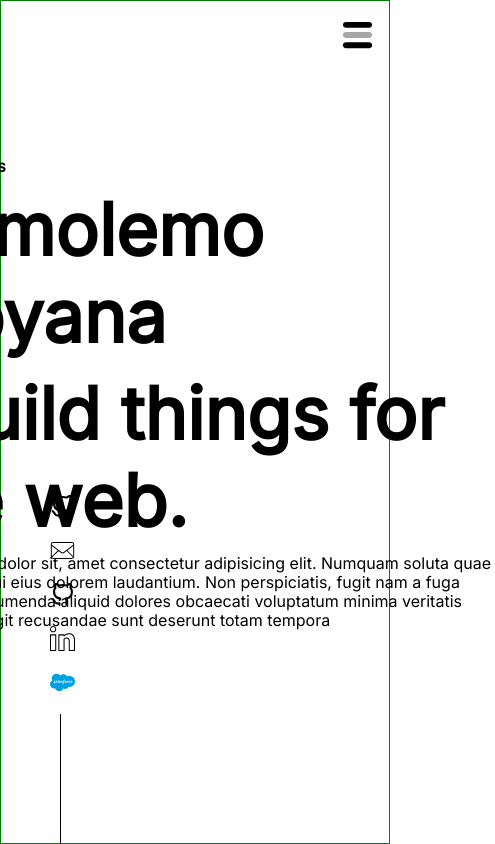
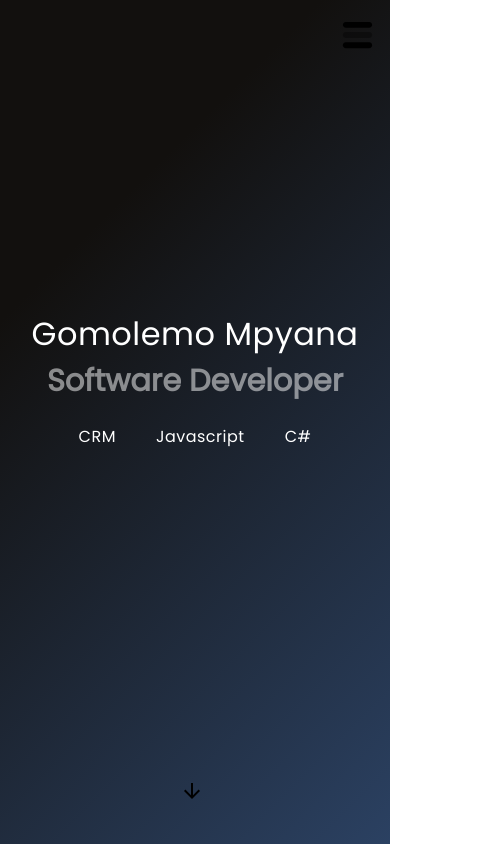
Before and after one commit to Geraldprojects/gomo-portfolio, a React (Create React App) app: page / in a window 390 px wide. Shown: the whole page, 495 px wide, since content can reach past the window. Built offline with nearby package versions, Linux system fonts and the light colour scheme.

Commit message:
Updated HomeV2 page

```diff
--- a/src/App.css
+++ b/src/App.css
@@ -4,7 +4,6 @@
   display: flex;
   justify-content: flex-end;
   align-items: center;
-
 }
 
 .Menu-list {
@@ -12,7 +11,8 @@
   display: flex;
   justify-content: flex-end;
   padding-right: 10px;
-  font-weight: bold;
+
+  color: #fff;
 }
 .Menu-list li {
   margin: 20px;
@@ -39,9 +39,12 @@
   display: none;
 }
 
-
-
 @media only screen and (max-width: 600px) {
+  .Menu {
+    height: 100%;
+    overflow-x: hidden;
+    overflow-y: hidden;
+  }
   .Menu-list li {
     margin: 10px 0;
   }
@@ -65,42 +68,24 @@
     justify-content: center;
     flex-direction: column;
     text-align: center;
-    padding: 10px;
     width: 100%;
-    height: 100vh;
-    margin: 25px;
-    z-index: 99;
-    background-color: #fff;
+    height: 100%;
+    backdrop-filter: blur(14px);
+    color: #fff;
+    font-weight: 300;
   }
-  .Menu-list.open li{
+  .Menu-list.open li {
     margin: 25px;
     padding-bottom: 20px;
   }
-  .Menu-logo.close{
+  .Menu-logo.close {
     display: none;
-  }
-  *,html{
-    margin: 0;
-    padding: 0;
-    box-sizing: border-box;
-    font-family: 'Inter', sans-serif;
-  }
-  h1{
-    font-size: 1em;
-  }
-  h2,h3{
-    font-size: 1.8em;
-
-  }
-  p{
-    width: 300px;
   }
 }
 
 @media only screen and (min-width: 601px) {
-
-/*Not sure if it's best practise but fixes the state toggle issue :) */
-  .Menu-list.open{
+  /*Not sure if it's best practise but fixes the state toggle issue :) */
+  .Menu-list.open {
     list-style: none;
     display: flex;
     justify-content: flex-end;
--- a/src/App.js
+++ b/src/App.js
@@ -1,13 +1,13 @@
 import './App.css';
 import Menu from './components/Menu';
-/* import Home2 from './components/Home/Homev2'; */
-import Home from './components/Homev1/Home';
+import Home2 from './components/Home/Homev2';
+/* import Home from './components/Homev1/Home'; */
 
 function App() {
   return (
     <div className="App">
       <Menu/>
-      <Home/>
+      <Home2/>
     </div>
   );
 }
--- a/src/components/Home/Home2.module.css
+++ b/src/components/Home/Home2.module.css
@@ -1,7 +1,6 @@
 .container {
   width: 100%;
   height: 100vh;
-  border: 1px solid green;
   display: flex;
   flex-direction: column;
   align-items: center;
@@ -10,17 +9,16 @@
   background-image: linear-gradient(315deg, #2b4162 0%, #12100e 74%);
   color: #fff;
 }
-.scroller {
-  height: 30px;
-  width: 30px;
-  border: 1px solid red;
-}
+
 .container h1,
 h2 {
   margin: 0 !important;
   font-size: 3.5em;
   text-align: center;
   letter-spacing: 1.5px;
+}
+h2 {
+  color: rgb(255, 255, 255, 0.5);
 }
 .container ul {
   display: flex;
@@ -29,12 +27,33 @@ h2 {
 .container ul li {
   list-style: none;
   margin: 20px;
+  letter-spacing: 0.5px;
 }
 .detail {
-  border: 1px solid blueviolet;
-  width: 700px;
   align-self: center;
   justify-content: center;
   margin-bottom: auto;
   margin-top: auto;
 }
+.scroller {
+  margin-bottom: 15px;
+  height: 30px;
+  width: 30px;
+}
+.ArrowDown {
+  fill: #fff;
+}
+@media only screen and (max-width: 600px) {
+  h1 {
+    font-size: 2em !important;
+    letter-spacing: 0.5px !important;
+    font-weight: 100;
+  }
+  h2 {
+    font-size: 1.9em;
+    letter-spacing: 0px !important;
+  }
+  .scroller {
+    margin-bottom: 35px;
+  }
+}
--- a/src/components/Home/Homev2.js
+++ b/src/components/Home/Homev2.js
@@ -1,5 +1,5 @@
 import React from "react";
-import ArrowDown from './arrow-down.svg';
+import ArrowDown from './arrow_downward.svg';
 import Styles from './Home2.module.css';
 const Homev2 = () => {
   return (
@@ -14,7 +14,7 @@ const Homev2 = () => {
         </ul>
       </div>
       <div className={Styles.scroller}>
-        <img src={ArrowDown} alt="" />
+        <img className={Styles["ArrowDown"]} src={ArrowDown} alt="" />
       </div>
     </div>
   );
--- a/src/index.css
+++ b/src/index.css
@@ -1,9 +1,9 @@
-@import url('https://fonts.googleapis.com/css2?family=Inter&display=swap');
+@import url('https://fonts.googleapis.com/css?family=Poppins');
 *,html{
   margin: 0;
   padding: 0;
   box-sizing: border-box;
-  font-family: 'Inter', sans-serif;
+  font-family: 'Poppins', sans-serif;
 }
 
 a{
```
Also changed, not shown: src/components/Home/arrow-down.svg (deleted), src/components/Home/arrow_downward.svg (added).
